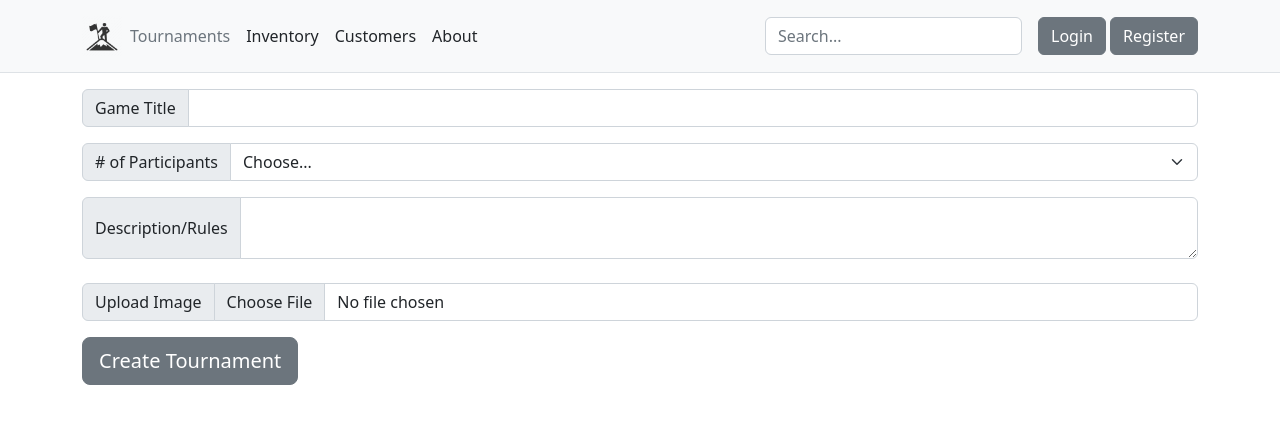
After one commit to MrDrDAVID/tourney2theTop, a Django app: template tourneysite-project/tournament/templates/tournament/create_tournament.html in a window 1280 px wide. The commit adds this page. Shown: the top 424 px of the page. Run offline with Django 3.2, Linux system fonts and the light colour scheme; the template is opened without the code that fills it, so the values that code supplies are empty.

Commit message:
create_tournament view
also removed forms.py as it was not needed

```diff
--- /dev/null
+++ b/tourneysite-project/tournament/templates/tournament/create_tournament.html
@@ -0,0 +1,33 @@
+{% extends 'tournament/base.html' %}
+
+{% block title %}Create{% endblock %}
+
+{% block content %}
+    <form method="POST">
+        {% csrf_token %}
+        <div class="input-group mb-3">
+            <span class="input-group-text" id="inputGroup-sizing-default">Game Title</span>
+            <input type="text" class="form-control" aria-label="Sizing example input" aria-describedby="inputGroup-sizing-default">
+        </div>
+        <div class="input-group mb-3">
+            <label class="input-group-text" for="inputGroupSelect01"># of Participants</label>
+            <select class="form-select" id="inputGroupSelect01">
+            <option selected>Choose...</option>
+            <option value="16">Small - 16</option>
+            <option value="32">Medium - 32</option>
+            <option value="64">Large - 64</option>
+            <option value="128">X-Large - 128</option>
+            </select>
+        </div>
+        <div class="input-group">
+            <span class="input-group-text">Description/Rules</span>
+            <textarea class="form-control" aria-label="With textarea"></textarea>
+        </div><br>
+        <div class="input-group mb-3">
+            <label class="input-group-text" for="inputGroupFile01">Upload Image</label>
+            <input type="file" class="form-control" id="inputGroupFile01">
+        </div>
+
+        <button type="submit" class="btn btn-secondary btn-lg">Create Tournament</button>
+    </form>
+{% endblock %}
--- a/tourneysite-project/tournament/templates/tournament/dashboard.html
+++ b/tourneysite-project/tournament/templates/tournament/dashboard.html
@@ -1,7 +1,8 @@
 {% extends 'tournament/base.html' %}
 
-{% block title %}Home{% endblock %}
+{% block title %}Dashboard{% endblock %}
 
 {% block content %}
     <h1>hello {{ user.username }}</h1>
+
 {% endblock %}
--- a/tourneysite-project/tournament/urls.py
+++ b/tourneysite-project/tournament/urls.py
@@ -3,4 +3,5 @@ from . import views
 
 urlpatterns = [
     path('dashboard/', views.dashboard, name='dashboard'),
+    path('create/', views.create_tournament, name='create'),
 ]
--- a/tourneysite-project/tournament/views.py
+++ b/tourneysite-project/tournament/views.py
@@ -3,3 +3,6 @@ from django.shortcuts import render
 # Create your views here.
 def dashboard(request) :
     return render(request, 'tournament/dashboard.html')
+
+def create_tournament(request) :
+    return render(request, 'tournament/create_tournament.html')
```
Also changed, not shown: tourneysite-project/tournament/forms.py (deleted, +0 -9 lines).
